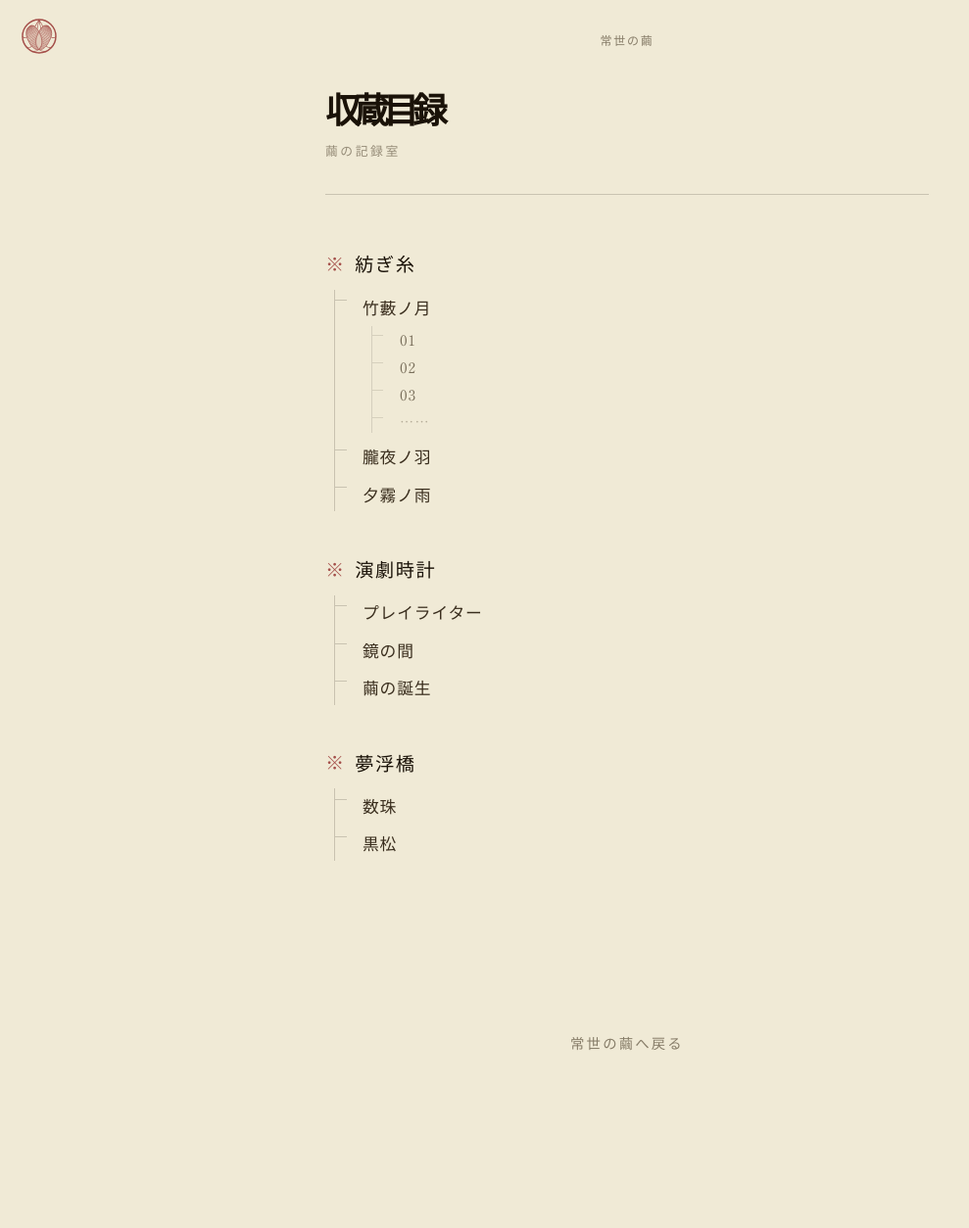
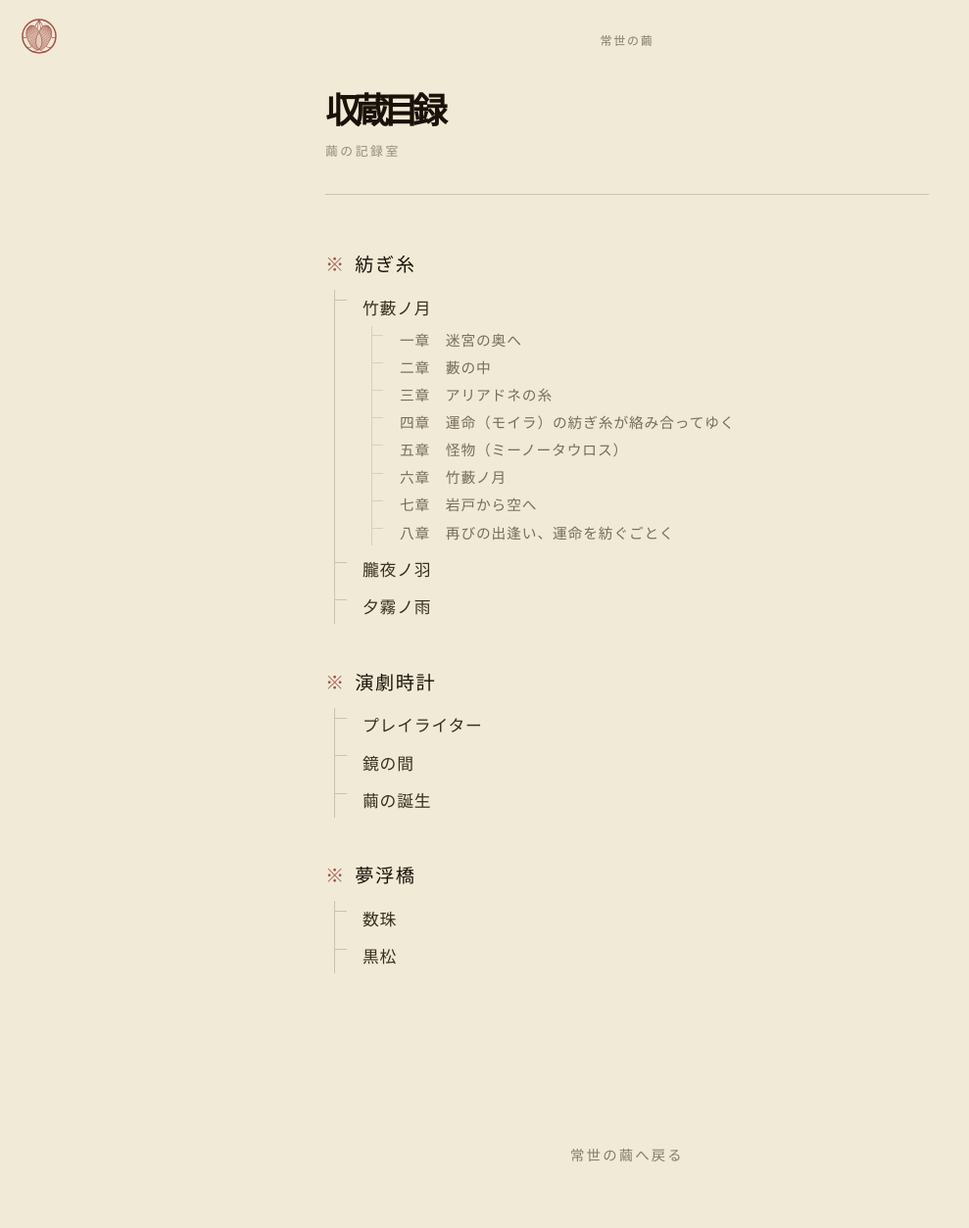
Before and after one commit to AriaYura/eternalnessstudy, a Jekyll site: the page built from catalog.html, in a window 1280 px wide. Shown: the whole page at 98% size, without its empty margins (0-989 px from the left). Built offline with Jekyll 4.4.1, drawn with Linux system fonts in a browser that asks for light colours; some web fonts are replaced; before the commit the page ends 1140 px from its top, so only the background shows below that.

Commit message:
update takeyabu catalog

```diff
--- a/catalog.html
+++ b/catalog.html
@@ -13,10 +13,14 @@ permalink: /catalog/
     <div class="collection-item">
       <a class="collection-link" href="#">竹藪ノ月</a>
       <div class="chapter-list">
-        <div class="chapter-item"><a class="chapter-link" href="{{ site.baseurl }}/posts/takeyabunotsuki/t-01/">01</a></div>
-        <div class="chapter-item"><a class="chapter-link" href="{{ site.baseurl }}/posts/takeyabunotsuki/t-02/">02</a></div>
-        <div class="chapter-item"><a class="chapter-link" href="#">03</a></div>
-        <div class="chapter-item"><span class="chapter-ellipsis">……</span></div>
+        <div class="chapter-item"><a class="chapter-link" href="{{ site.baseurl }}/posts/takeyabunotsuki/t-01/">一章　迷宮の奥へ</a></div>
+        <div class="chapter-item"><a class="chapter-link" href="{{ site.baseurl }}/posts/takeyabunotsuki/t-02/">二章　藪の中</a></div>
+        <div class="chapter-item"><a class="chapter-link" href="#">三章　アリアドネの糸</a></div>
+        <div class="chapter-item"><a class="chapter-link" href="#">四章　運命（モイラ）の紡ぎ糸が絡み合ってゆく</a></div>
+        <div class="chapter-item"><a class="chapter-link" href="#">五章　怪物（ミーノータウロス）</a></div>
+        <div class="chapter-item"><a class="chapter-link" href="#">六章　竹藪ノ月</a></div>
+        <div class="chapter-item"><a class="chapter-link" href="#">七章　岩戸から空へ</a></div>
+        <div class="chapter-item"><a class="chapter-link" href="#">八章　再びの出逢い、運命を紡ぐごとく</a></div>
       </div>
     </div>
 
```
